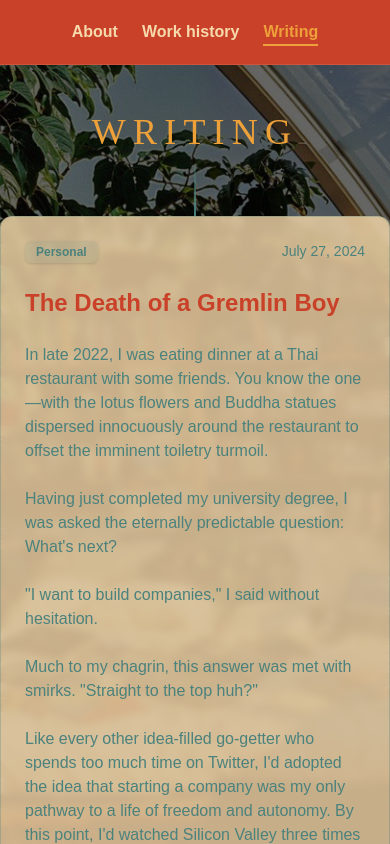
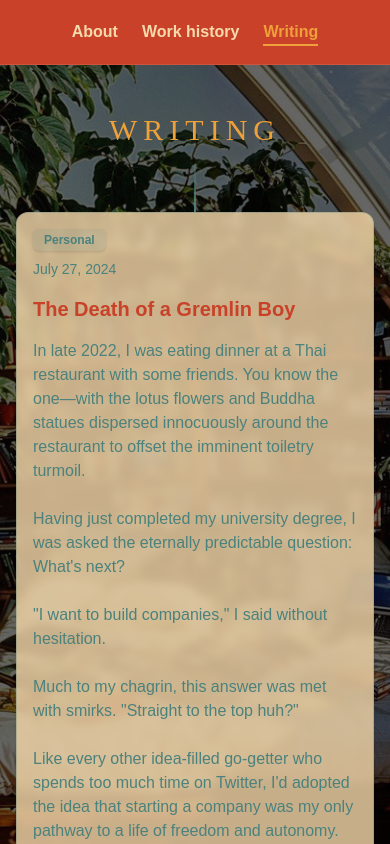
Before and after one commit to jayson-brady-98/personal-website, a Next.js app: page /writing in a window 390 px wide. Shown: the top 844 px of the page. Built offline with nearby package versions, Linux system fonts and the light colour scheme.

Commit message:
Writing page for mobile done

```diff
--- a/app/page.tsx
+++ b/app/page.tsx
@@ -82,9 +82,9 @@ export default function Home() {
       </section>
 
       {/* Projects Section */}
-      <section className="relative min-h-screen">
+      <section className="relative">
         <RotatingBackground className="inset-0" />
-        <div className="container mx-auto max-w-7xl px-4 sm:px-6 lg:px-8 relative py-24">
+        <div className="container mx-auto max-w-7xl px-4 sm:px-6 lg:px-8 relative pt-6 pb-12">
           <h1 className="text-5xl font-bold text-[#F7DAAC] mb-12">Projects</h1>
           <div className="grid grid-cols-1 md:grid-cols-2 gap-8">
             <div className="border rounded-lg border-white/10 p-6 backdrop-blur-sm">
--- a/app/writing/page.tsx
+++ b/app/writing/page.tsx
@@ -342,15 +342,16 @@ export default function Writing() {
         />
 
         <div className="relative z-10">
-          <div className="container mx-auto max-w-5xl space-y-12 pt-24 pb-24">
+          <div className="container mx-auto max-w-5xl space-y-12 pt-24 pb-24 px-4 sm:px-6">
             <div className="text-left space-y-4 relative">
               <div className="px-0 py-4">
                 <div className="flex justify-center">
-                  <h1 className="text-4xl sm:text-5xl md:text-6xl
+                  <h1 className="text-3xl sm:text-4xl md:text-5xl lg:text-6xl
                     text-[#EEA139]
                     tracking-[0.2em]
                     font-['American_Typewriter']
-                    uppercase">
+                    uppercase
+                    text-center">
                     Writing
                   </h1>
                 </div>
@@ -358,17 +359,17 @@ export default function Writing() {
               <div className="absolute left-1/2 bottom-0 transform -translate-x-1/2 translate-y-full w-0.5 h-12 bg-gradient-to-b from-[#4B827D]/30 to-[#4B827D]"></div>
             </div>
 
-            <div className="grid gap-12">
+            <div className="grid gap-8 sm:gap-12">
               {articles.map((article) => (
                 <Card key={article.id} className="border-[#4B827D]/30 bg-[#F7DAAC]/80 backdrop-blur-sm">
-                  <CardContent className="p-6">
-                    <div className="space-y-6">
-                      <div className="flex justify-between items-start">
-                        <Badge className="bg-[#4B827D]/10 text-[#4B827D] hover:bg-[#4B827D]/20">{article.category}</Badge>
+                  <CardContent className="p-4 sm:p-6">
+                    <div className="space-y-4 sm:space-y-6">
+                      <div className="flex flex-col sm:flex-row sm:justify-between sm:items-start gap-2">
+                        <Badge className="bg-[#4B827D]/10 text-[#4B827D] hover:bg-[#4B827D]/20 w-fit">{article.category}</Badge>
                         <span className="text-sm text-[#4B827D]">{article.date}</span>
                       </div>
-                      <h2 className="text-2xl font-bold text-[#C94128]">{article.title}</h2>
-                      <div className="prose max-w-none">
+                      <h2 className="text-xl sm:text-2xl font-bold text-[#C94128]">{article.title}</h2>
+                      <div className="prose max-w-none prose-sm sm:prose-base">
                         {renderContent(article.content)}
                       </div>
                     </div>
```
